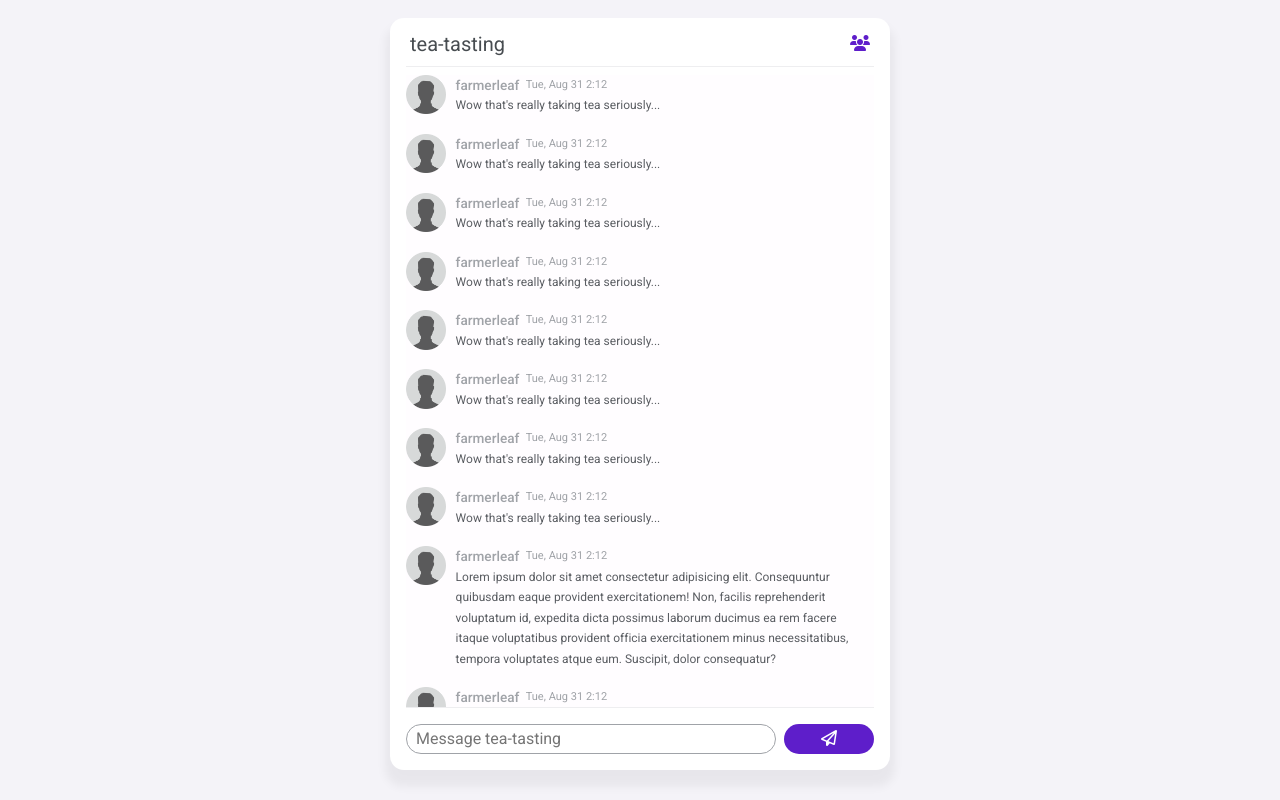
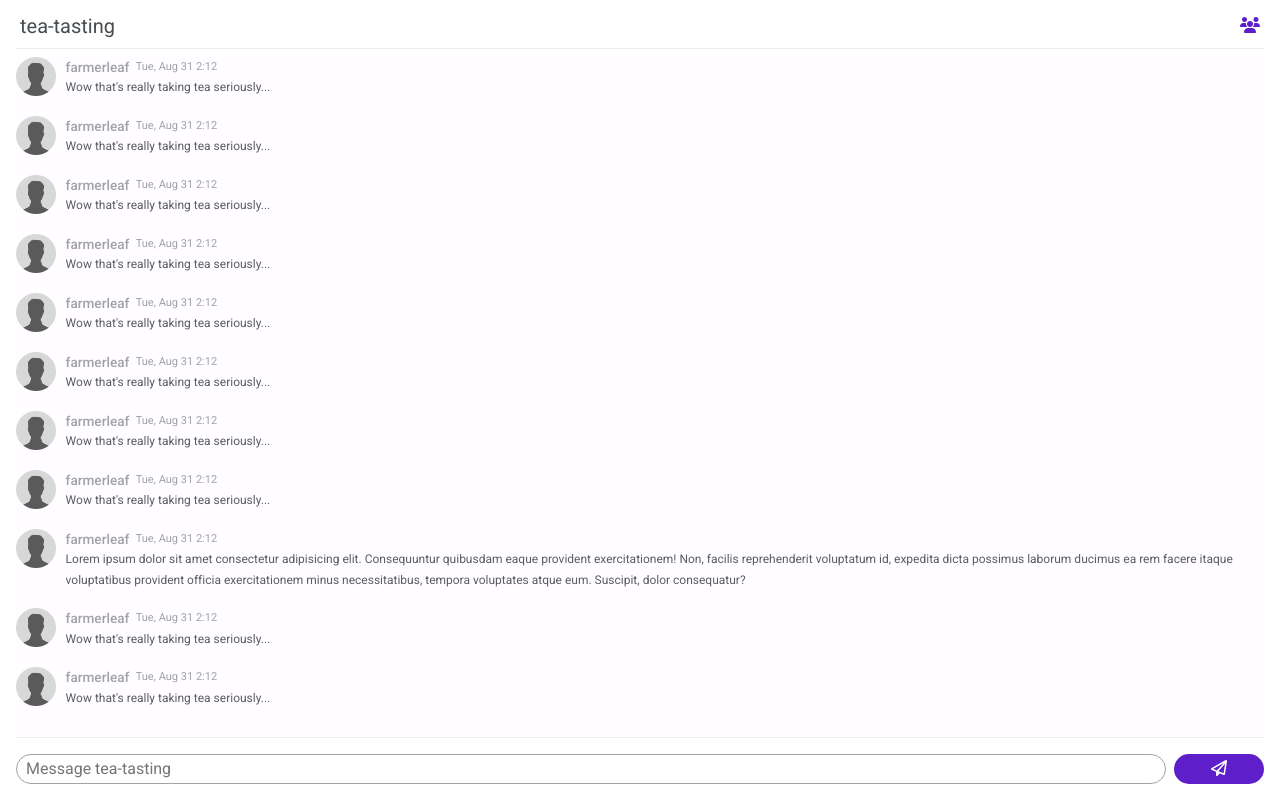
Before and after one commit to xyeres/chat-ui, a website: page index.html in a window 1280 px wide. Drawn offline with Linux system fonts and the light colour scheme.

Commit message:
Adds fullscreen

```diff
--- a/scss/base/_base.scss
+++ b/scss/base/_base.scss
@@ -3,7 +3,3 @@
 html {
   background-color: colors.$bodyBackground;
 }
-
-body {
-  padding: 1.1rem;
-}
--- a/scss/components/_inputBar.scss
+++ b/scss/components/_inputBar.scss
@@ -2,7 +2,6 @@
 
 
 .inputBar {
-
   border-top: solid 1px colors.$borderLightGray;
   padding-top: 1rem;
 
--- a/scss/components/_messages.scss
+++ b/scss/components/_messages.scss
@@ -2,9 +2,9 @@
 
 .messages {
   margin-top: 0.5rem;
+  height: 100%;
   overflow: auto;
   padding-right: 0.45rem;
-  max-height: 79vh;
   background-color: colors.$messagesBackground;
 
   &::-webkit-scrollbar {
--- a/scss/components/_screen.scss
+++ b/scss/components/_screen.scss
@@ -1,13 +1,9 @@
 @use '../base/colors';
 
 .screen {
-  margin: 0 auto;
   display: flex;
+  height: 100vh;
   flex-direction: column;
   background-color: colors.$screenBackground;
   padding: 1rem;
-  border-radius: 14px;
-  max-width: 500px;
-  box-shadow: 0px 12px 10px 5px rgba(0, 0, 0, 0.05);
-
 }
```
Also changed, not shown: css/style.css, 1 other file.
